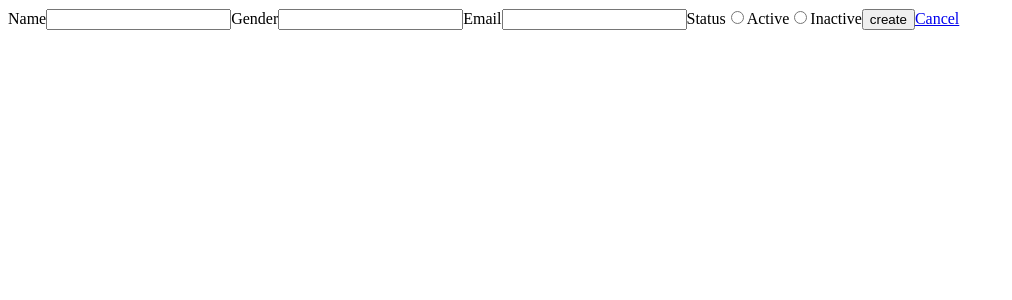
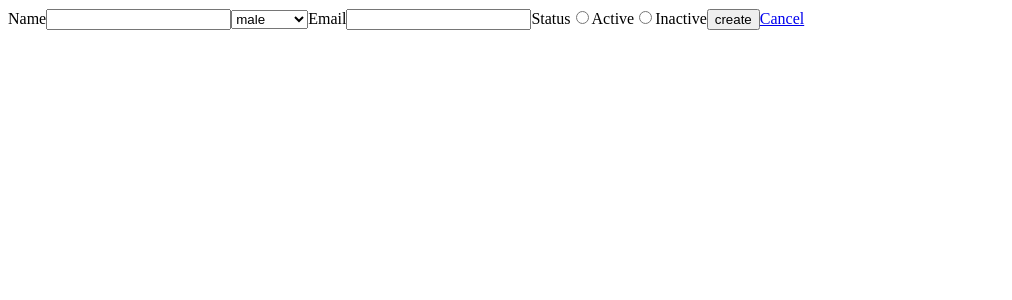
Before and after one commit to LauraCaa/Reactions, a Next.js app: page /workshop/apis/new in a window 1280 px wide. Shown: the top 300 px of the page, without its empty margins (0-1012 px from the left). Built offline with nearby package versions, Linux system fonts and the light colour scheme.

Commit message:
fix: to use router query

```diff
--- a/src/pages/workshop/apis/new.js
+++ b/src/pages/workshop/apis/new.js
@@ -25,8 +25,11 @@ export default function New (){
             <form onSubmit={handleSubmit}>
                 <label htmlFor="name">Name</label>
                 <input type="text" id="name" required onChange={(event)=> setUser({...user, name: event.target.value})}/>
-                <label htmlFor="gender">Gender</label>
-                <input type="text" id="gender" required onChange={(event)=> setUser({...user, gender: event.target.value})}/>
+                <select id="gender" onChange={(event)=> setUser ({...user, gender: event.target.value})}>
+                    <option value="" disabled> choose...</option>
+                    <option value="male">male</option>
+                    <option value="female">female</option>
+                </select>
                 <label htmlFor="email">Email</label>
                 <input type="text" id="email" required onChange={(event)=> setUser({...user, email: event.target.value})}/>
                 <label>Status</label>
```
Also changed, not shown: src/pages/workshop/apis/edit/[id].js (+11 -3 lines).
